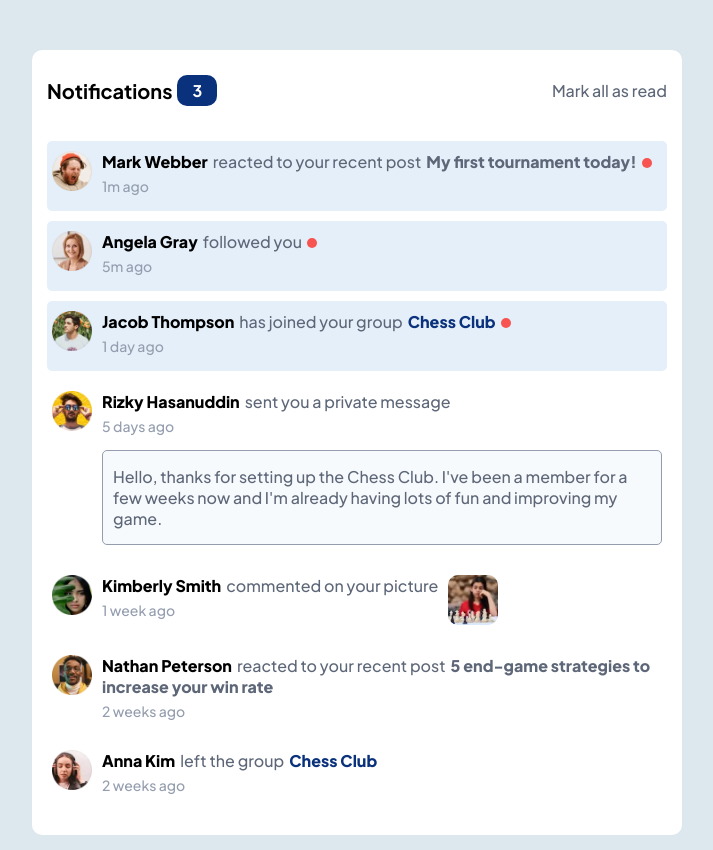
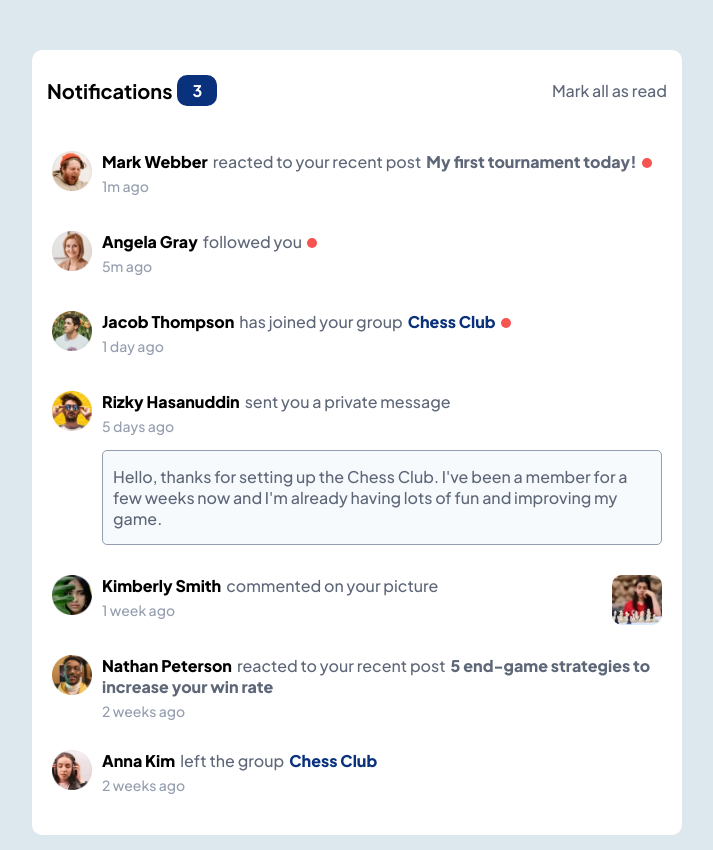
Before and after one commit to JuanBlancodev/notifications-page, a React (Vite) app: page / in a window 1280 px wide. Shown: the whole page, without its empty margins (283-996 px from the left). Built offline with nearby package versions, Linux system fonts and the light colour scheme.

Commit message:
position of picture fixed

```diff
--- a/package.json
+++ b/package.json
@@ -14,6 +14,7 @@
   },
   "dependencies": {
     "axios": "^1.6.8",
+    "classnames": "^2.5.1",
     "react": "^18.2.0",
     "react-dom": "^18.2.0",
     "react-loading": "^2.0.3",
--- a/src/components/Notifications/Notification.jsx
+++ b/src/components/Notifications/Notification.jsx
@@ -1,6 +1,7 @@
 import { useState } from 'react'
 import styled from 'styled-components'
 import PropTypes from 'prop-types'
+import classNames from 'classnames'
 
 import Avatar from './Avatar'
 import UserName from './UserName'
@@ -32,12 +33,18 @@ const Notification = ({ info, user }) => {
 
   const handleLoaded = () => setImagesLoaded(prevImagesLoaded =>  prevImagesLoaded + 1)
 
+  const class_names = {
+    'bg-light-grayish-blue-1': !info.seen,
+    'flex gap-2': imagesLoaded === totalImages,
+    'none': imagesLoaded < totalImages
+  }
+
   return (
-    <Container className={!info.seen ? 'bg-light-grayish-blue-1' : ''}>
-
-      { imagesLoaded !== totalImages && <ReactLoading className='m-auto' type='bars' color='#147af4' width='30px' height='30px' /> }
-
-      <div className={imagesLoaded === totalImages ? 'flex gap-2' : 'none'}>
+    <>
+      { imagesLoaded !== totalImages &&
+        <ReactLoading className='m-auto' type='bars' color='#147af4' width='30px' height='30px'
+      /> }
+      <Container classNames={classNames(class_names)}>
         <Avatar avatar={user.avatar} handleLoaded={handleLoaded} />
         <div className='flex-1'>
           <UserName firstName={user.firstName} lastName={user.lastName} />
@@ -51,8 +58,8 @@ const Notification = ({ info, user }) => {
         </div>
 
         { info.picture && <Picture picture={info.picture} handleLoaded={handleLoaded} /> }
-      </div>
-    </Container>
+      </Container>
+    </>
   )
 }
 
--- a/src/components/Notifications/Picture.jsx
+++ b/src/components/Notifications/Picture.jsx
@@ -2,8 +2,12 @@ import styled from "styled-components"
 import PropTypes from 'prop-types'
 
 const Container = styled.div`
+  min-width: 50px;
   width: 50px;
+
+  min-height: 50px;
   height: 50px;
+
   border-radius: 10px;
   overflow: hidden;
 `
```
Also changed, not shown: 1 other file (tests, documents, lock files or other folders).
